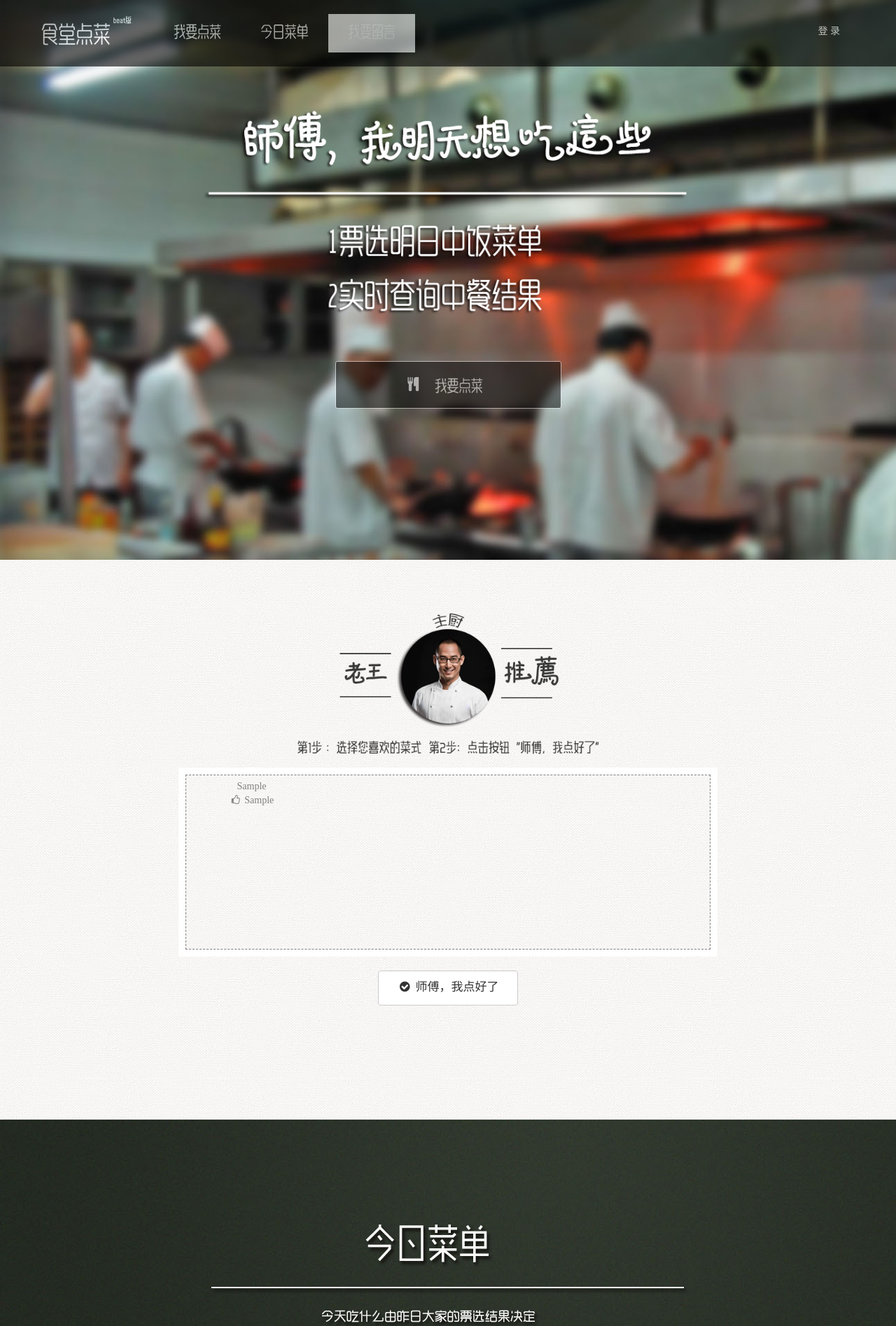
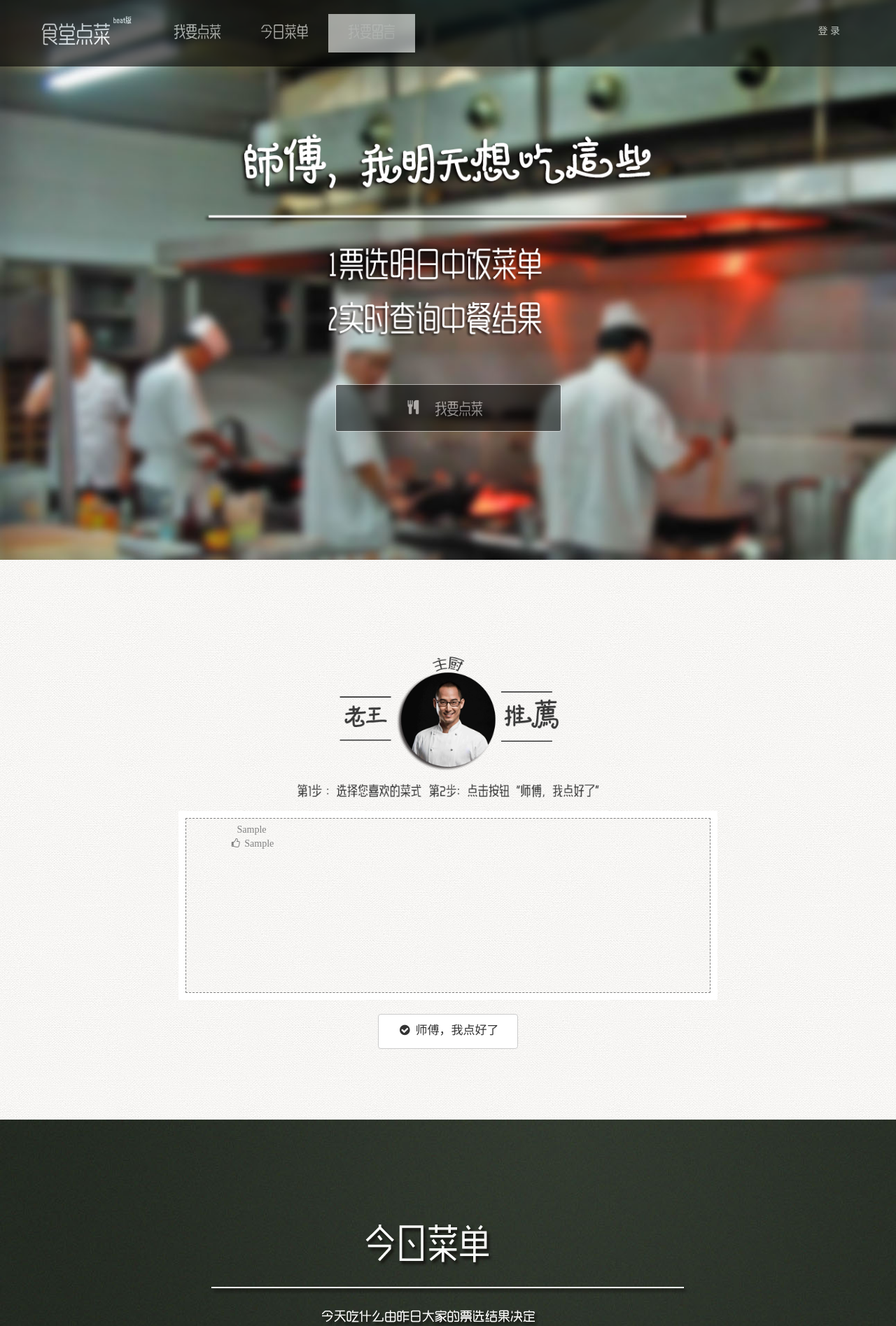
Before and after one commit to bo2luo0/eatwhat, a Django app: template templates/eatwhat/index.html in a window 1280 px wide. Shown: the top 1895 px of the page at 70% size. Run offline with Django 3.2, Linux system fonts and the light colour scheme; the template is opened without the code that fills it: most values are stand-ins (such as "Sample title", 1, 10 or a date in 2020); some libraries are stand-ins or nearby versions.

Commit message:
适配屏幕垂直居中

```diff
--- a/templates/eatwhat/index.html
+++ b/templates/eatwhat/index.html
@@ -88,10 +88,6 @@
             color: white;
         }
 
-        .carousel-canvas {
-            padding-top: 150px;
-        }
-
         .text-center {
             text-align: center;
         }
@@ -116,7 +112,8 @@
         }
 
         #result {
-            background: url(/static/eatwhat/img/todaybg.jpg);
+            background: url(/static/eatwhat/img/todaybg.jpg) no-repeat;
+            background-size: cover;
         }
 
         #canvas {
@@ -152,12 +149,10 @@
             width: 700px;
         }
 
-        .intro-section {
+        .intro-section, .about-section {
             padding-top: 0px;
-        }
-
-        .about-section {
-            padding-top: 40px;
+            min-width: 800px;
+            min-height: 640px;
         }
 
         .dj-modal-body {
@@ -227,7 +222,40 @@
 
 
 
+
     </style>
+
+    <!-- jQuery -->
+    <script src="/static/eatwhat/js/jquery.js"></script>
+
+    <script type="text/javascript">
+
+
+        window.onload = function() {
+            var cliHeight = window.document.body.clientHeight;
+            if (cliHeight < 640) cliHeight = 640;
+
+            var navHeight = $('#dj-nav').outerHeight();
+            var divs = new Array('#intro_container', '#choose_container');
+
+            for (var cnt = 0; cnt < divs.length; cnt += 1) {
+                $(divs[cnt]).css('padding-top', (cliHeight - $(divs[cnt]).outerHeight(true)) / 2 );
+            }
+        };
+
+        $(window).resize(function() {
+             var cliHeight = window.document.body.clientHeight;
+            if (cliHeight < 640) cliHeight = 640;
+
+            var navHeight = $('#dj-nav').outerHeight();
+            var divs = new Array('#intro_container', '#choose_container');
+
+            for (var cnt = 0; cnt < divs.length; cnt += 1) {
+                $(divs[cnt]).css('padding-top', (cliHeight - $(divs[cnt]).outerHeight(true)) / 2 );
+            }
+        });
+
+    </script>
 
 </head>
 
@@ -382,7 +410,8 @@
               </a>
             </div>  -->
 
-            <div class="container carousel-canvas">
+            <div class="container">
+                <div id="intro_container">
                     <div class="row">
                         <div class="col-lg-12">
                            <img id="index-content" src="/static/eatwhat/img/首屏文字介绍(1).png">
@@ -395,12 +424,13 @@
                         </div>
                     </div>
                 </div>
+            </div>
 
     </section>
 
     <!-- About Section -->
     <section id="choose" class="about-section">
-        <div class="container">
+        <div id="choose_container" class="container">
             <div class="row">
                 <div class="col-lg-12">
                     <img id="recommand" src="/static/eatwhat/img/recommand.png">
@@ -413,7 +443,7 @@
                             <div class="container-fluid">
                                 <div class="row">
                                 {% for option in options %}
-                                    <a id="c{{option.0}}" class="btn course col-lg-3 col-md-3" onclick="choose(this)">
+                                    <a id="c{{option.0}}" class="btn course col-lg-3 col-md-3 col-sm-3 col-xs-3" onclick="choose(this)">
                                         <div class="container-fluid">
                                             <div class="row">
                                                 {{option.1}}
@@ -456,8 +486,7 @@
         </div>
     </section>
 
-    <!-- jQuery -->
-    <script src="/static/eatwhat/js/jquery.js"></script>
+
 
     <!-- Bootstrap Core JavaScript -->
     <script src="/static/eatwhat/js/bootstrap.min.js"></script>
@@ -479,11 +508,11 @@
             var btnClass = $('#' + btn.id).attr('class');
             var course_id = parseInt(btn.id.substring(1))
 
-            if (btnClass == 'btn course col-lg-3 col-md-3') {
-                $('#' + btn.id).attr('class', 'btn course activeCourse col-lg-3 col-md-3');
+            if (btnClass == 'btn course col-lg-3 col-md-3 col-sm-3 col-xs-3') {
+                $('#' + btn.id).attr('class', 'btn course activeCourse col-lg-3 col-md-3 col-sm-3 col-xs-3');
                 selected[course_id] = 1;
-            } else if (btnClass == 'btn course activeCourse col-lg-3 col-md-3') {
-                $('#' + btn.id).attr('class', 'btn course col-lg-3 col-md-3');
+            } else if (btnClass == 'btn course activeCourse col-lg-3 col-md-3 col-sm-3 col-xs-3') {
+                $('#' + btn.id).attr('class', 'btn course col-lg-3 col-md-3 col-sm-3 col-xs-3');
                 selected[course_id] = 0;
             }
         }
```
Lines whose indentation alone changed are shown as unchanged.
